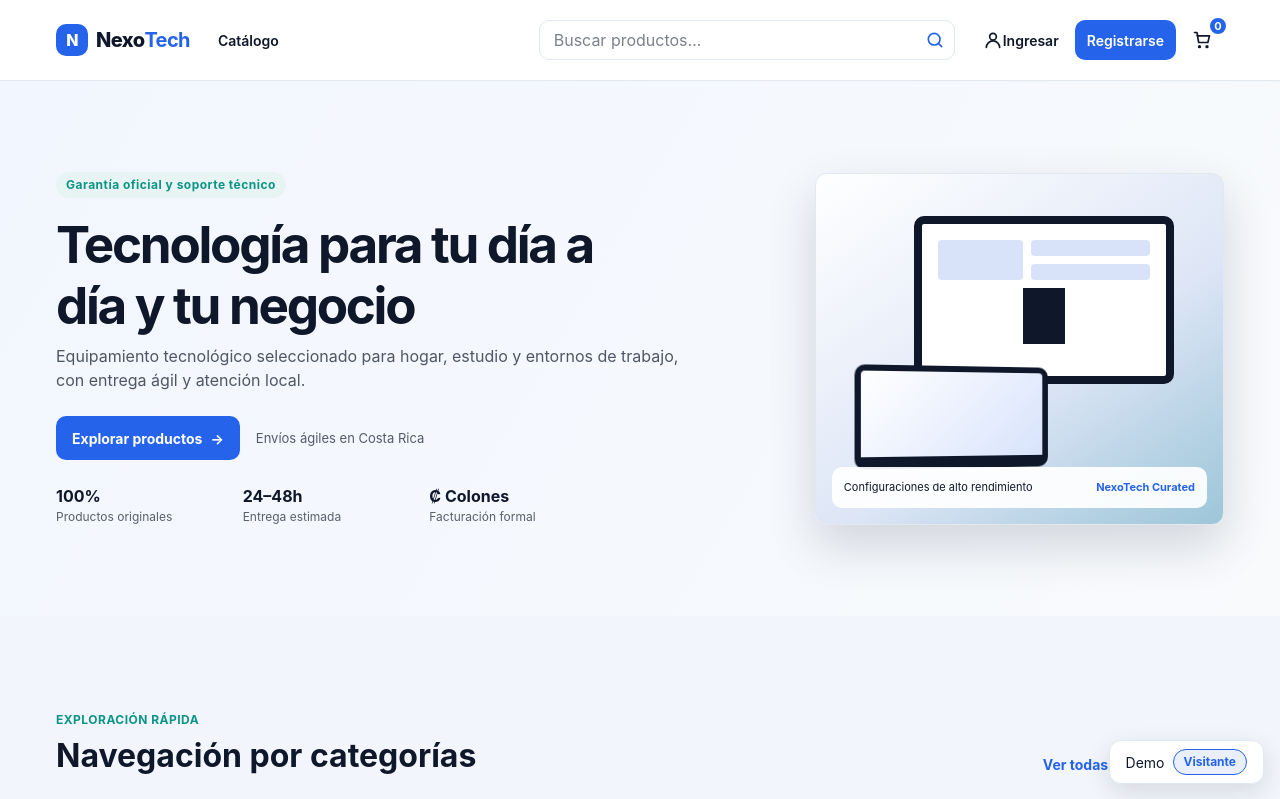
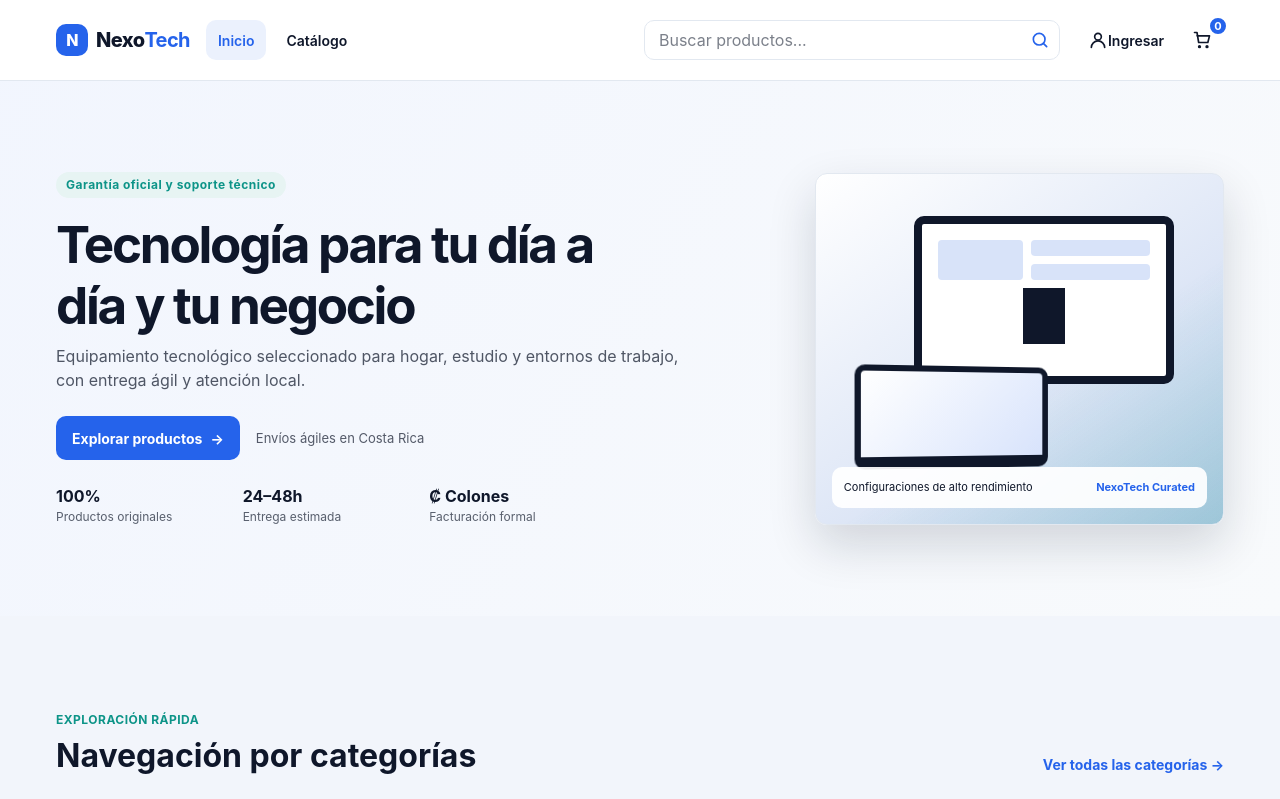
Before and after one commit to GJosue0603/b2b-e-commerce-ui, a React (Vite) app: page / in a window 1280 px wide. Shown: the top 799 px of the page. Built offline with nearby package versions, Linux system fonts and the light colour scheme; a web font is replaced by a local one.

Commit message:
refactor: remove DemoScenarioControl and associated styles, simplify DemoAppFrame

```diff
--- a/src/app/demoSession/DemoAppFrame.tsx
+++ b/src/app/demoSession/DemoAppFrame.tsx
@@ -1,11 +1,5 @@
 import { Outlet } from 'react-router-dom'
-import { DemoScenarioControl } from './DemoScenarioControl'
 
 export function DemoAppFrame() {
-  return (
-    <>
-      <Outlet />
-      <DemoScenarioControl />
-    </>
-  )
+  return <Outlet />
 }
--- a/src/app/demoSession/DemoScenarioControl.tsx
+++ /dev/null
@@ -1,84 +0,0 @@
-import type { ChangeEvent } from 'react'
-import { useNavigate } from 'react-router-dom'
-import type { DemoScenarioId } from '../../services'
-import { Alert, Badge, Button, Select, Skeleton } from '../../shared/ui'
-import { useDemoSession } from './useDemoSession'
-import { useAuth } from '../../features/auth/state'
-
-export function DemoScenarioControl() {
-  const navigate = useNavigate()
-  const { retry, selectScenario, state } = useDemoSession()
-  const { user } = useAuth()
-
-  if (!import.meta.env.DEV) return null
-
-  const handleChange = async (event: ChangeEvent<HTMLSelectElement>) => {
-    const session = await selectScenario(event.target.value as DemoScenarioId)
-    if (session) navigate(session.scenario.landingPath)
-  }
-
-  return (
-    <details className="demo-scenario">
-      <summary className="demo-scenario__summary">
-        <span>Demo</span>
-        {state.status === 'success' && (
-          <Badge variant="primary">{state.data.session.scenario.label}</Badge>
-        )}
-      </summary>
-      <div className="demo-scenario__panel">
-        <strong>Sesión simulada</strong>
-        <small>Solo visible durante el desarrollo.</small>
-
-        {(state.status === 'idle' || state.status === 'loading') && (
-          <Skeleton label="Cargando escenarios" lines={3} />
-        )}
-
-        {state.status === 'error' && (
-          <Alert title="No se pudo cargar la demo" variant="danger">
-            <p>{state.error.message}</p>
-            <Button onClick={() => void retry()} size="sm" variant="secondary">
-              Reintentar
-            </Button>
-          </Alert>
-        )}
-
-        {state.status === 'success' && (
-          <>
-            <Select
-              label="Escenario de demostración"
-              onChange={(event) => void handleChange(event)}
-              value={state.data.session.scenario.id}
-            >
-              {state.data.scenarios.map((scenario) => (
-                <option key={scenario.id} value={scenario.id}>
-                  {scenario.label}
-                </option>
-              ))}
-            </Select>
-            <p className="demo-scenario__description">
-              {state.data.session.scenario.description}
-            </p>
-            <div className="demo-scenario__status">
-              <span>
-                {user
-                  ? `${user.nombre} · ${user.rol}`
-                  : 'Sin usuario autenticado'}
-              </span>
-              {user?.rol === 'comprador' && (
-                <Badge
-                  variant={
-                    state.data.session.pymePricingEnabled ? 'success' : 'neutral'
-                  }
-                >
-                  {state.data.session.pymePricingEnabled
-                    ? 'PrecioPyme habilitado'
-                    : 'PrecioPyme no disponible'}
-                </Badge>
-              )}
-            </div>
-          </>
-        )}
-      </div>
-    </details>
-  )
-}
--- a/src/app/demoSession/demo-session.css
+++ /dev/null
@@ -1,67 +0,0 @@
-.demo-scenario {
-  position: fixed;
-  z-index: 100;
-  right: var(--space-2);
-  bottom: var(--space-2);
-  width: min(22rem, calc(100vw - (2 * var(--space-2))));
-  color: var(--color-text);
-  font-size: 0.875rem;
-}
-
-.demo-scenario__summary {
-  display: flex;
-  width: fit-content;
-  margin-left: auto;
-  align-items: center;
-  gap: var(--space-1);
-  padding: var(--space-1) var(--space-2);
-  border: 1px solid var(--color-border);
-  border-radius: var(--radius-lg);
-  background: var(--color-surface);
-  box-shadow: 0 0.5rem 1.5rem rgb(15 23 42 / 12%);
-  cursor: pointer;
-  list-style: none;
-}
-
-.demo-scenario__summary::-webkit-details-marker {
-  display: none;
-}
-
-.demo-scenario__panel {
-  display: grid;
-  gap: var(--space-2);
-  margin-top: var(--space-1);
-  padding: var(--space-2);
-  border: 1px solid var(--color-border);
-  border-radius: var(--radius-lg);
-  background: var(--color-surface);
-  box-shadow: 0 1rem 2.5rem rgb(15 23 42 / 16%);
-}
-
-.demo-scenario__panel small,
-.demo-scenario__description,
-.demo-scenario__status span {
-  color: var(--color-text);
-  opacity: 0.72;
-}
-
-.demo-scenario__description {
-  margin: 0;
-  line-height: 1.5;
-}
-
-.demo-scenario__status {
-  display: flex;
-  flex-wrap: wrap;
-  align-items: center;
-  justify-content: space-between;
-  gap: var(--space-1);
-}
-
-@media (max-width: 30rem) {
-  .demo-scenario {
-    right: var(--space-1);
-    bottom: var(--space-1);
-    width: calc(100vw - (2 * var(--space-1)));
-  }
-}
--- a/src/app/demoSession/index.ts
+++ b/src/app/demoSession/index.ts
@@ -1,5 +1,3 @@
-import './demo-session.css'
-
 export { DemoAppFrame } from './DemoAppFrame'
 export {
   DemoCartPage,
--- a/src/shared/navigation/StoreHeader.tsx
+++ b/src/shared/navigation/StoreHeader.tsx
@@ -24,9 +24,6 @@ export function StoreHeader({
   const navigation = authenticated
     ? buyerStoreNavigation
     : publicStoreNavigation
-  const headerNavigation = navigation.filter(
-    (item) => item.to !== routePatterns.home,
-  )
   const accountPath = authenticated
     ? routePatterns.account
     : routePatterns.signIn
@@ -58,7 +55,7 @@ export function StoreHeader({
         </Link>
 
         <nav aria-label="Navegación de la tienda" className="store-header__nav">
-          <NavigationLinks items={headerNavigation} />
+          <NavigationLinks items={navigation} />
         </nav>
 
         <StoreSearchForm className="store-header__search" />
@@ -71,14 +68,6 @@ export function StoreHeader({
             <AccountIcon />
             <span>{accountLabel}</span>
           </Link>
-          {!authenticated && (
-            <Link
-              className="header-action header-action--register"
-              to={routePatterns.signUp}
-            >
-              Registrarse
-            </Link>
-          )}
           <Link
             aria-busy={cartStatus === 'loading' || undefined}
             aria-label={cartLabel}
@@ -102,15 +91,10 @@ export function StoreHeader({
                 aria-label="Navegación móvil de la tienda"
                 onClick={closeMobileMenu}
               >
-                <NavigationLinks items={headerNavigation} />
+                <NavigationLinks items={navigation} />
                 <Link className="navigation-link" to={accountPath}>
                   {accountLabel}
                 </Link>
-                {!authenticated && (
-                  <Link className="navigation-link" to={routePatterns.signUp}>
-                    Registrarse
-                  </Link>
-                )}
               </nav>
             </div>
           </details>
--- a/src/shared/navigation/navigation.css
+++ b/src/shared/navigation/navigation.css
@@ -136,16 +136,6 @@
   width: 2.75rem;
   padding-inline: 0.75rem;
   justify-content: center;
-}
-
-.header-action--register {
-  background: var(--color-primary);
-  color: var(--color-surface);
-}
-
-.header-action--register:hover {
-  background: color-mix(in srgb, var(--color-primary) 86%, var(--color-text));
-  color: var(--color-surface);
 }
 
 .cart-count {
@@ -302,8 +292,7 @@
   }
 
   .store-header__search,
-  .header-action--account,
-  .header-action--register {
+  .header-action--account {
     display: none;
   }
 
```
Also changed, not shown: 2 other files (tests, documents, lock files or other folders).
